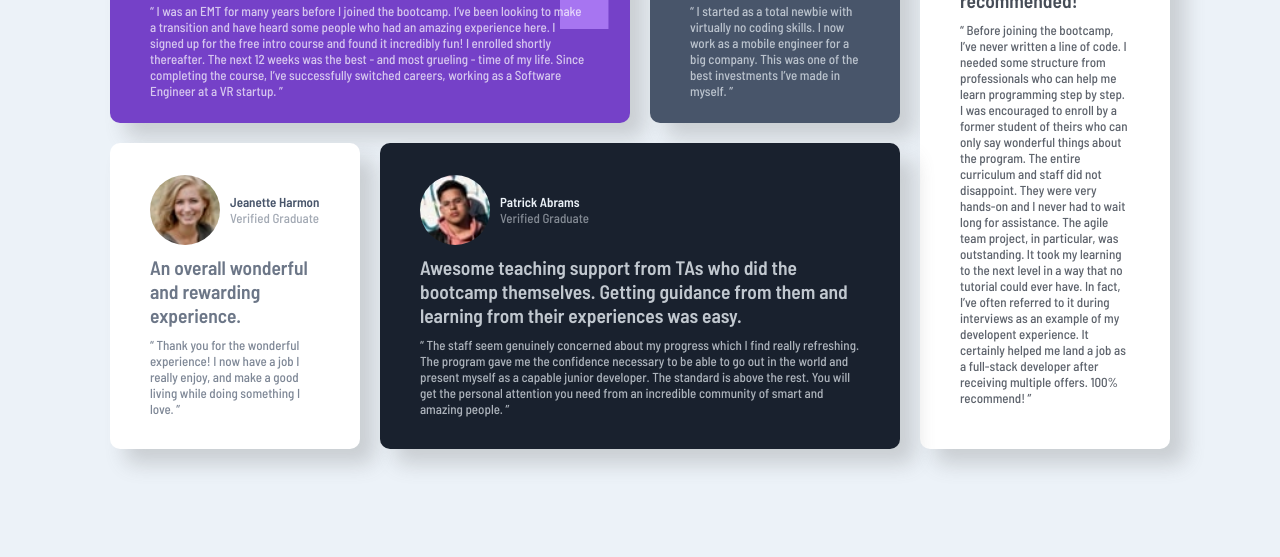
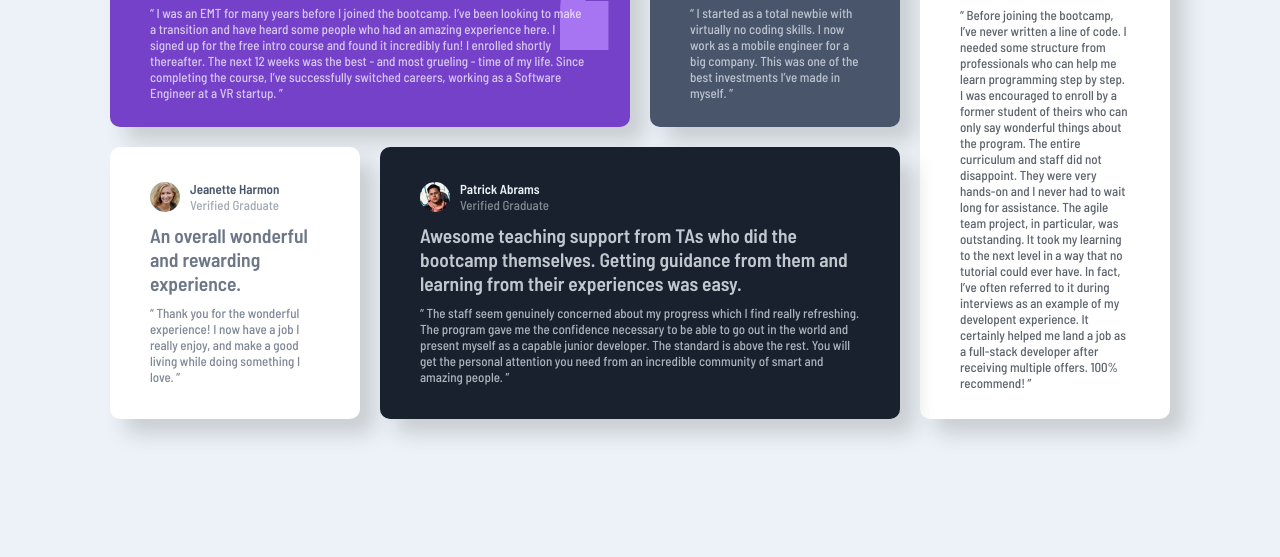
Before and after one commit to pauloAlba/testimonialsGridSection, a plain HTML site: page index.html in a window 1280 px wide. Shown: the part 243-800 px from the top of the page. Drawn offline with Linux system fonts and the light colour scheme.

Commit message:
Add files via upload

```diff
--- a/style.css
+++ b/style.css
@@ -127,5 +127,5 @@ article header p{
   opacity: .5;
 }
 article img{
-  width: 70px;
+  width: 30px;
 }
```
